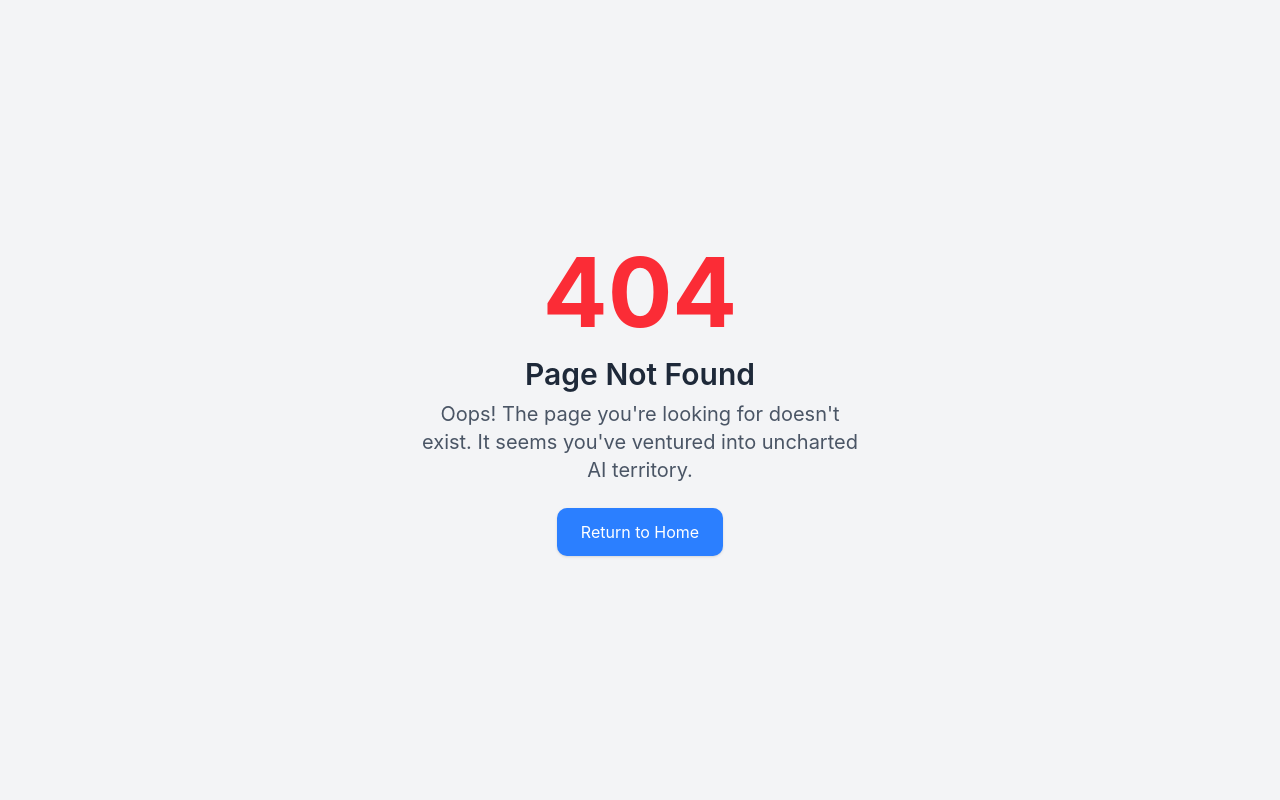
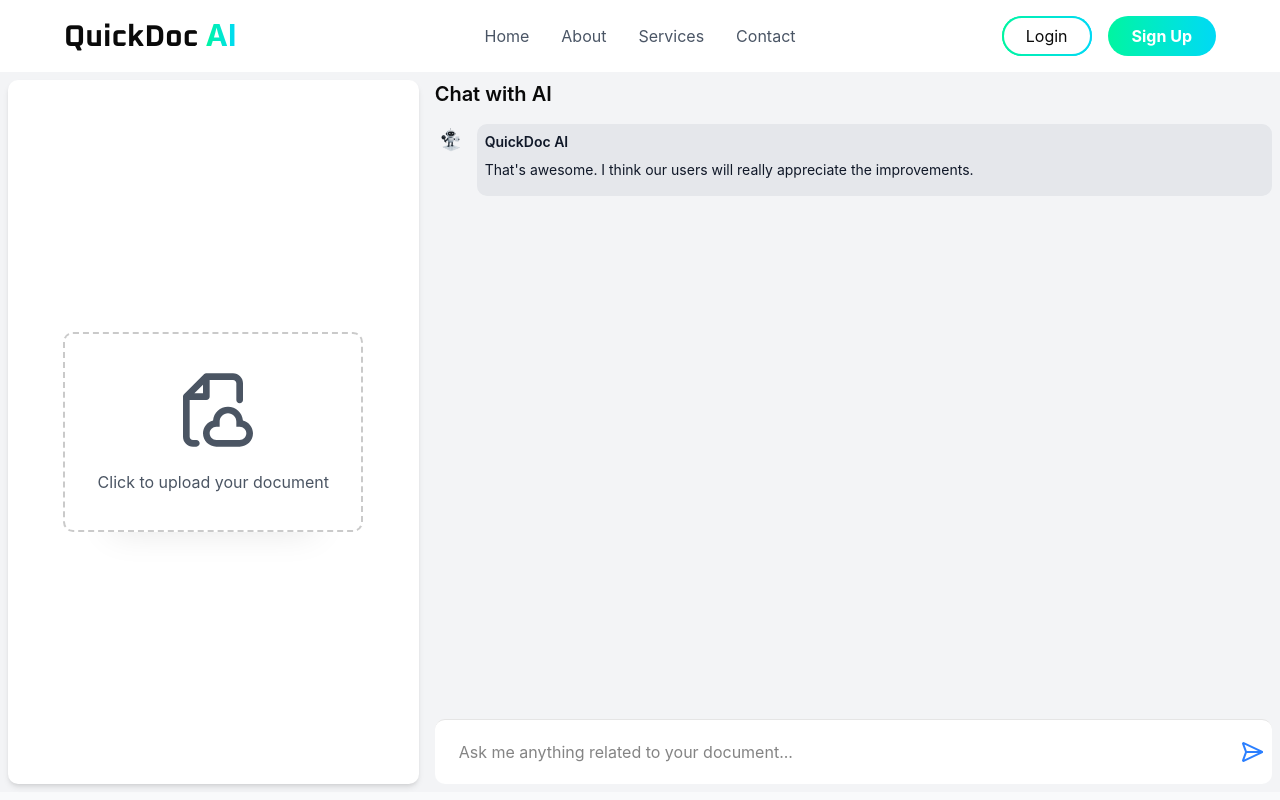
Before and after one commit to Ahmed00002/QuickDocAi, a React (Vite) app: page /chat in a window 1280 px wide. Before the commit this address had no page. Built offline with nearby package versions, Linux system fonts and the light colour scheme.

Commit message:
chat page added

```diff
--- a/src/components/shared/Footer.jsx
+++ b/src/components/shared/Footer.jsx
@@ -8,14 +8,14 @@ const Footer = () => {
     <footer className=" marginTop bg-gray-50">
       <div className="center py-10">
         {/* upper part */}
-        <div className=" grid grid-cols-12 w-full relative">
+        <div className=" grid grid-cols-1 gap-6 md:gap-0 md:grid-cols-12 w-full relative">
           <div className="col-span-6">
             <p className="uppercase text-base">no credit card Required</p>
             <p className="capitalize text-4xl font-bold my-6">
               Start using QuickDoc Ai today
             </p>
             <form>
-              <div className="flex w-8/12 border-b px-4 py-2">
+              <div className="flex w-full md:w-8/12 border-b px-4 py-2">
                 <input
                   className="w-full border-0 ring-0 outline-0 px-2"
                   type="email"
@@ -36,8 +36,8 @@ const Footer = () => {
         </div>
 
         {/* logo and links part */}
-        <div className="grid grid-cols-12 w-full mt-10">
-          <div className="col-span-6 flex flex-col items-start justify-end">
+        <div className="grid grid-cols-1 md:grid-cols-12 gap-6 md:gap-0 w-full mt-10">
+          <div className="md:col-span-6 flex flex-col items-start justify-end">
             <h1 className="text-3xl font-bold font-Oxanium">
               QuickDoc{" "}
               <span className="text-transparent bg-clip-text bg-gradient-to-r from-[#00F5A0] to-[#00D9F5]">
@@ -46,7 +46,7 @@ const Footer = () => {
             </h1>
             <p className="mt-2">Gemini Powered AI document analyzer</p>
           </div>
-          <div className="col-span-2">
+          <div className="md:col-span-2">
             <h1 className="text-lg font-semibold">Product</h1>
             <ul className="flex flex-col gap-2 mt-4">
               <li>Features</li>
@@ -55,7 +55,7 @@ const Footer = () => {
               <li>Changelog</li>
             </ul>
           </div>
-          <div className="col-span-2">
+          <div className="md:col-span-2">
             <h1 className="text-lg font-semibold">Company</h1>
             <ul className="flex flex-col gap-2 mt-4">
               <li>About</li>
@@ -63,7 +63,7 @@ const Footer = () => {
               <li>Privacy Policy</li>
             </ul>
           </div>
-          <div className="col-span-2 ">
+          <div className="md:col-span-2 ">
             <h1 className="text-lg font-semibold">Support</h1>
             <p className="mt-4 mb-2">ahmednuman.top@gmail.com</p>
             <div className="flex gap-2 text-2xl">
--- a/src/components/shared/Navbar.jsx
+++ b/src/components/shared/Navbar.jsx
@@ -3,7 +3,7 @@ import { NavLink } from "react-router";
 
 const Navbar = () => {
   return (
-    <nav className="p-4">
+    <nav className="p-4 sticky backdrop-blur-xl bg-transparent top-0 z-50">
       <div className="container mx-auto grid grid-cols-1 md:grid-cols-3 items-center justify-center center">
         {/* Logo */}
         <div className="flex items-center">
--- /dev/null
+++ b/src/components/ui/Upload.jsx
@@ -0,0 +1,81 @@
+import React from "react";
+import styled from "styled-components";
+
+const Upload = () => {
+  return (
+    <StyledWrapper>
+      <label className="custum-file-upload" htmlFor="file">
+        <div className="icon">
+          <svg xmlns="http://www.w3.org/2000/svg" fill viewBox="0 0 24 24">
+            <g strokeWidth={0} id="SVGRepo_bgCarrier" />
+            <g
+              strokeLinejoin="round"
+              strokeLinecap="round"
+              id="SVGRepo_tracerCarrier"
+            />
+            <g id="SVGRepo_iconCarrier">
+              {" "}
+              <path
+                fill
+                d="M10 1C9.73478 1 9.48043 1.10536 9.29289 1.29289L3.29289 7.29289C3.10536 7.48043 3 7.73478 3 8V20C3 21.6569 4.34315 23 6 23H7C7.55228 23 8 22.5523 8 22C8 21.4477 7.55228 21 7 21H6C5.44772 21 5 20.5523 5 20V9H10C10.5523 9 11 8.55228 11 8V3H18C18.5523 3 19 3.44772 19 4V9C19 9.55228 19.4477 10 20 10C20.5523 10 21 9.55228 21 9V4C21 2.34315 19.6569 1 18 1H10ZM9 7H6.41421L9 4.41421V7ZM14 15.5C14 14.1193 15.1193 13 16.5 13C17.8807 13 19 14.1193 19 15.5V16V17H20C21.1046 17 22 17.8954 22 19C22 20.1046 21.1046 21 20 21H13C11.8954 21 11 20.1046 11 19C11 17.8954 11.8954 17 13 17H14V16V15.5ZM16.5 11C14.142 11 12.2076 12.8136 12.0156 15.122C10.2825 15.5606 9 17.1305 9 19C9 21.2091 10.7909 23 13 23H20C22.2091 23 24 21.2091 24 19C24 17.1305 22.7175 15.5606 20.9844 15.122C20.7924 12.8136 18.858 11 16.5 11Z"
+                clipRule="evenodd"
+                fillRule="evenodd"
+              />{" "}
+            </g>
+          </svg>
+        </div>
+        <div className="text">
+          <span>Click to upload your document</span>
+        </div>
+        <input type="file" id="file" />
+      </label>
+    </StyledWrapper>
+  );
+};
+
+const StyledWrapper = styled.div`
+  .custum-file-upload {
+    height: 200px;
+    width: 300px;
+    display: flex;
+    flex-direction: column;
+    align-items: space-between;
+    gap: 20px;
+    cursor: pointer;
+    align-items: center;
+    justify-content: center;
+    border: 2px dashed #cacaca;
+    background-color: rgba(255, 255, 255, 1);
+    padding: 1.5rem;
+    border-radius: 10px;
+    box-shadow: 0px 48px 35px -48px rgba(0, 0, 0, 0.1);
+  }
+
+  .custum-file-upload .icon {
+    display: flex;
+    align-items: center;
+    justify-content: center;
+  }
+
+  .custum-file-upload .icon svg {
+    height: 80px;
+    fill: rgba(75, 85, 99, 1);
+  }
+
+  .custum-file-upload .text {
+    display: flex;
+    align-items: center;
+    justify-content: center;
+  }
+
+  .custum-file-upload .text span {
+    font-weight: 400;
+    color: rgba(75, 85, 99, 1);
+  }
+
+  .custum-file-upload input {
+    display: none;
+  }
+`;
+
+export default Upload;
--- /dev/null
+++ b/src/layouts/ChatLayout.jsx
@@ -0,0 +1,16 @@
+import Navbar from "@/components/shared/Navbar";
+import React from "react";
+import { Outlet } from "react-router";
+
+const ChatLayout = () => {
+  return (
+    <div className="min-h-screen flex flex-col">
+      <Navbar />
+      <div className="flex-grow bg-gray-50 overflow-hidden">
+        <Outlet />
+      </div>
+    </div>
+  );
+};
+
+export default ChatLayout;
--- /dev/null
+++ b/src/pages/chat/ChatBuble.jsx
@@ -0,0 +1,32 @@
+import React from "react";
+import bot from "@/assets/heroRobot.png";
+
+const ChatBuble = () => {
+  return (
+    <>
+      <div class="flex items-start gap-2.5 mb-4">
+        <img class="w-8 h-8 rounded-full" src={bot} alt="Jese image" />
+        <div class="flex flex-col w-full max-w-auto leading-1.5  bg-gray-200 p-2 rounded-lg">
+          <div class="flex items-center space-x-2 rtl:space-x-reverse">
+            <span class="text-sm font-semibold text-gray-900 dark:text-white">
+              QuickDoc AI
+            </span>
+            {/* <span class="text-sm font-normal text-gray-500 dark:text-gray-400">
+              11:46
+            </span> */}
+          </div>
+          <p class="text-sm font-normal py-2 text-gray-900 dark:text-white">
+            {" "}
+            That's awesome. I think our users will really appreciate the
+            improvements.
+          </p>
+          {/* <span class="text-sm font-normal text-gray-500 dark:text-gray-400">
+            Delivered
+          </span> */}
+        </div>
+      </div>
+    </>
+  );
+};
+
+export default ChatBuble;
--- /dev/null
+++ b/src/pages/chat/ChatPage.jsx
@@ -0,0 +1,47 @@
+import Upload from "@/components/ui/Upload";
+import { SendHorizonal } from "lucide-react";
+import React from "react";
+import ChatBuble from "./ChatBuble";
+
+const ChatPage = () => {
+  return (
+    <div className="h-[calc(100vh-80px)] flex flex-col">
+      {/* Chat content goes here */}
+      <section className="h-full grid grid-cols-12">
+        {/* Left side: Document preview */}
+        <aside className="col-span-4 flex flex-col h-full bg-gray-100 p-2 ">
+          {/* <h2 className="text-xl font-semibold mb-4">Document Preview</h2> */}
+          {/* Document preview content */}
+          <div className="bg-white p-4 rounded-lg shadow-md flex-grow flex items-center justify-center">
+            <Upload />
+          </div>
+        </aside>
+
+        {/* Fixed chat input at   the bottom */}
+        <aside className="col-span-8 h-full bg-gray-100 p-2 flex flex-col justify-end">
+          <h2 className="text-xl font-semibold mb-4">Chat with AI</h2>
+          {/* Chat messages */}
+          <div className="flex-grow overflow-y-auto mb-4">
+            {/* Chat messages will be displayed here */}
+            <ChatBuble />
+          </div>
+
+          <div className="w-full p-2 bg-white rounded-lg border-t flex gap-4 justify-between items-center ">
+            <form className="w-full flex gap-4">
+              <input
+                className="w-full h-12 px-4 outline-0 ring-0 border-0 border-gray-300 rounded-md focus:outline-none "
+                type="text"
+                placeholder="Ask me anything related to your document..."
+              />
+              <button type="submit">
+                <SendHorizonal className="text-blue-500" />
+              </button>
+            </form>
+          </div>
+        </aside>
+      </section>
+    </div>
+  );
+};
+
+export default ChatPage;
--- a/src/routes/routes.jsx
+++ b/src/routes/routes.jsx
@@ -7,6 +7,8 @@ import AuthenticationLayout from "../layouts/AuthenticationLayout";
 import ForgotPassword from "../pages/Auth/ForgotPassword";
 import Signup from "../pages/Auth/Signup";
 import Login from "../pages/Auth/Login";
+import ChatPage from "@/pages/chat/ChatPage";
+import ChatLayout from "@/layouts/ChatLayout";
 
 const AllRoutes = () => {
   return (
@@ -18,6 +20,12 @@ const AllRoutes = () => {
           <Route path="/About" element={<p>About</p>} />
           {/* Add more routes here as needed */}
         </Route>
+
+        {/* chat layout */}
+        <Route element={<ChatLayout />}>
+          <Route path="/chat" element={<ChatPage />} />
+        </Route>
+
         {/* 404 Page */}
         <Route path="*" element={<NotFound />} />
         {/* Authentication Layouts and pages */}
```
